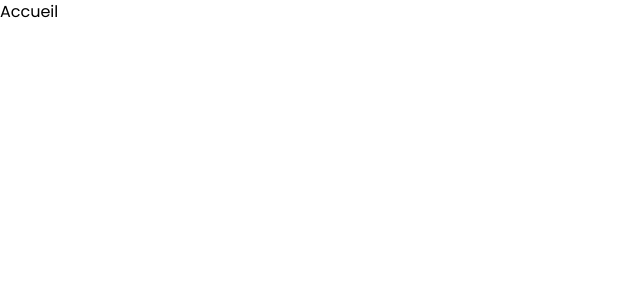
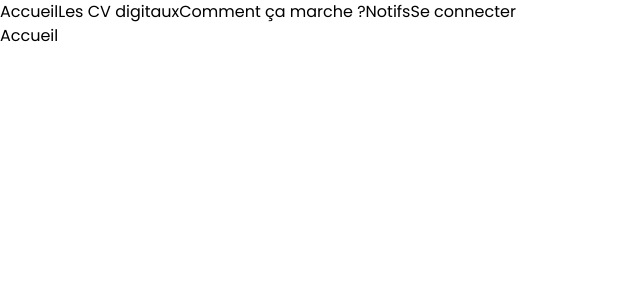
Before and after one commit to proph-dev/digitalcv, a React (Vite) app: page / in a window 1280 px wide. Shown: the top 300 px of the page, without its empty margins (0-640 px from the left). Built offline with nearby package versions, Linux system fonts and the light colour scheme.

Commit message:
create navbar html

```diff
--- /dev/null
+++ b/src/layouts/navbar/Navbar.tsx
@@ -0,0 +1,20 @@
+import { Tab } from './Tab';
+import navbar from './navbar.module.scss';
+
+export const Navbar = () => {
+    return (
+        <header className={ navbar.mainNavigation }>
+            <nav>
+                <ul>
+                    <Tab url="/">Accueil</Tab>
+                    <Tab url="/">Les CV digitaux</Tab>
+                    <Tab url="/">Comment ça marche ?</Tab>
+                    <li>
+                        Notifs
+                    </li>
+                    <Tab url="/">Se connecter</Tab>
+                </ul>
+            </nav>
+        </header>
+    )
+}
--- /dev/null
+++ b/src/layouts/navbar/Tab.tsx
@@ -0,0 +1,14 @@
+import { NavLink } from 'react-router-dom';
+
+type TabProps = {
+    children: string;
+    url: string;
+};
+
+export const Tab = ({ children, url }: TabProps) => {
+  return (
+    <li>
+        <NavLink to={url}>{ children }</NavLink>
+    </li>
+  );
+};
--- /dev/null
+++ b/src/layouts/navbar/navbar.module.scss
@@ -0,0 +1,6 @@
+.mainNavigation {
+    ul {
+        @apply
+        flex;
+    }
+}
--- a/src/router/Router.tsx
+++ b/src/router/Router.tsx
@@ -3,6 +3,8 @@ import { BrowserRouter, Routes, Route } from "react-router-dom";
 
 // Loading component
 import { Loading } from '../components/utils/Loading';
+// Navbar layout
+import { Navbar } from '../layouts/navbar/Navbar';
 
 // Import pages with lazy loading
 const Home = lazy(() => import('../pages/Home'));
@@ -12,6 +14,8 @@ export const Router = () => {
     return (
         <BrowserRouter>
             <Suspense fallback={<Loading />}>
+                <Navbar />
+
                 <main>
                     <Routes>
                         {/* General */}
```
